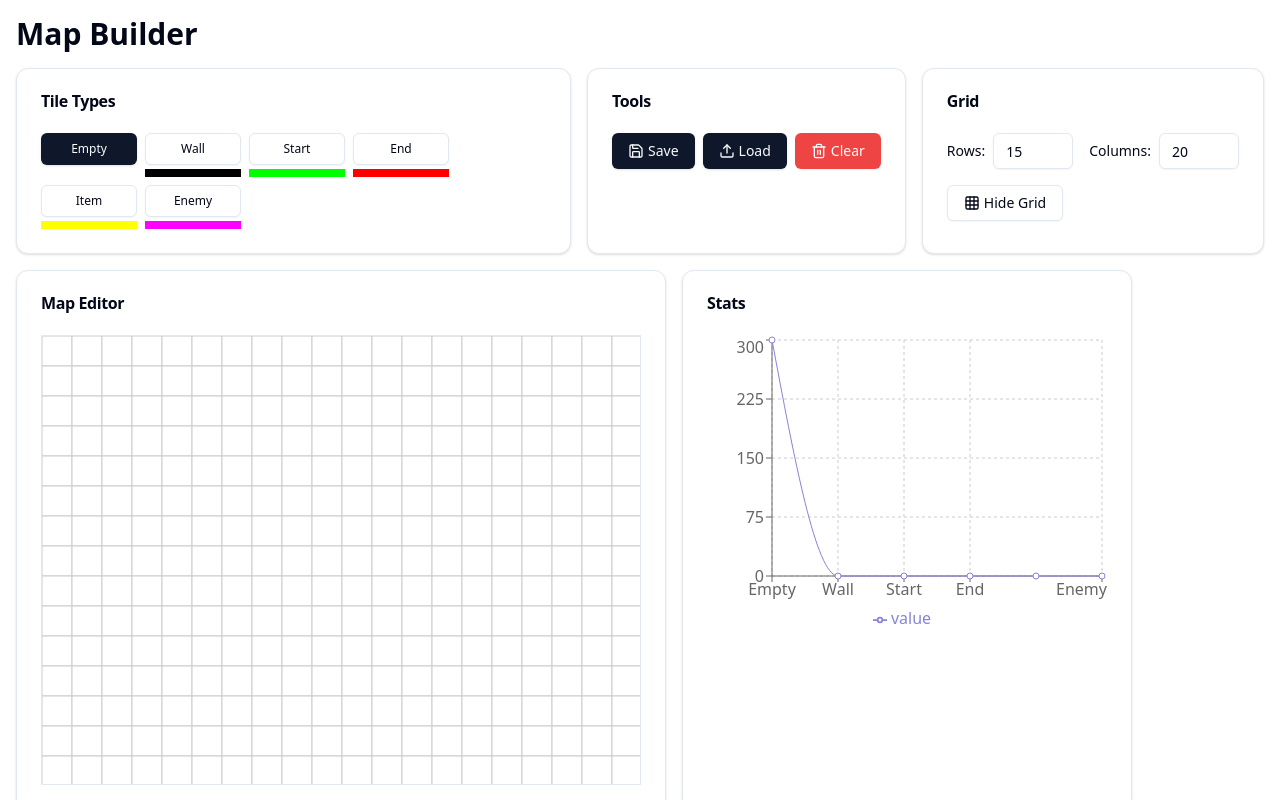
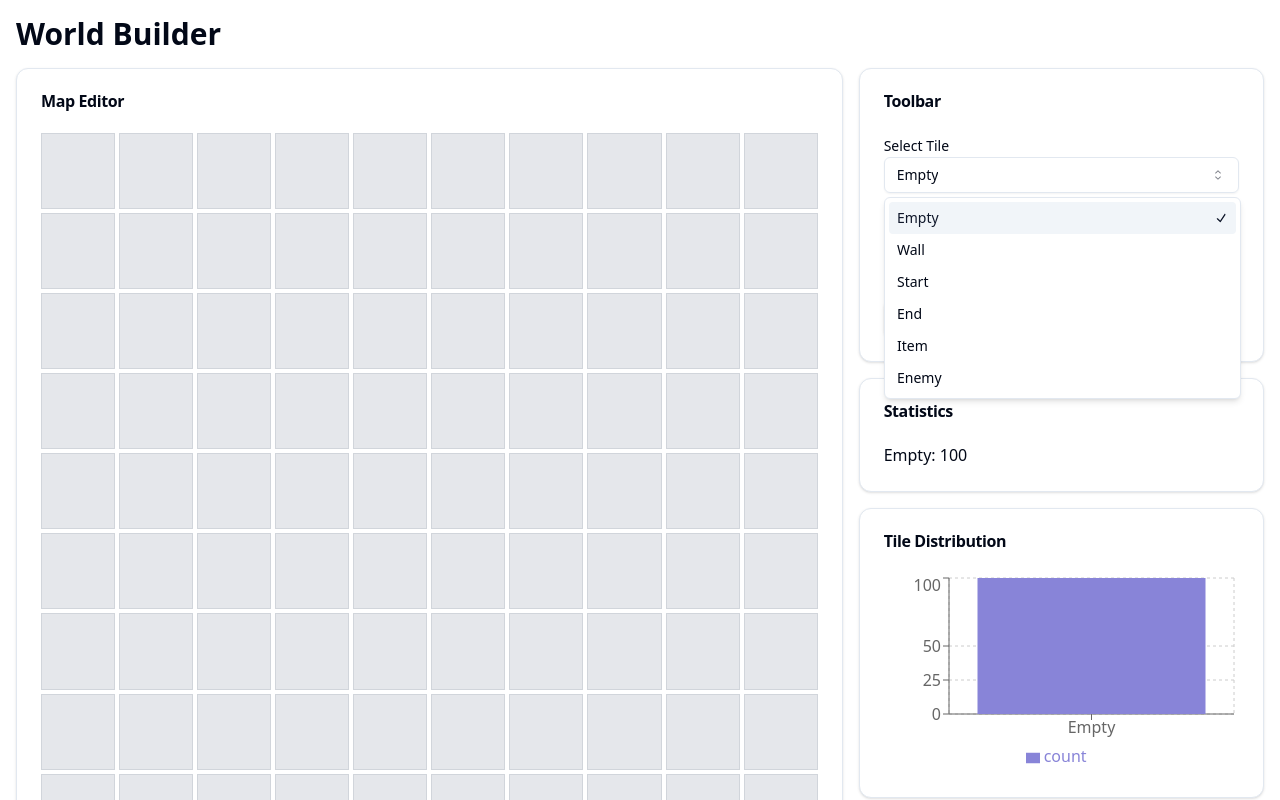
Before and after one commit to trvswgnr/map-builder-webapp, a React (Vite) app: page / in a window 1280 px wide. Both pictures are taken after a click on the button "Empty". Shown: the top 800 px of the page. Built offline with nearby package versions, Linux system fonts and the light colour scheme.

Commit message:
update new

```diff
--- a/package.json
+++ b/package.json
@@ -13,7 +13,9 @@
     "@radix-ui/react-alert-dialog": "^1.1.1",
     "@radix-ui/react-icons": "^1.3.0",
     "@radix-ui/react-label": "^2.1.0",
+    "@radix-ui/react-select": "^2.1.1",
     "@radix-ui/react-separator": "^1.1.0",
+    "@radix-ui/react-slider": "^1.2.0",
     "@radix-ui/react-slot": "^1.1.0",
     "@radix-ui/react-tabs": "^1.1.0",
     "@radix-ui/react-tooltip": "^1.1.2",
--- a/src/App.tsx
+++ b/src/App.tsx
@@ -1,310 +1,215 @@
-import React, { useState, useEffect, useCallback, useRef } from 'react';
-import { LineChart, Line, XAxis, YAxis, CartesianGrid, Tooltip, Legend } from 'recharts';
-import { AlertCircle, Save, Upload, Trash2, Grid } from 'lucide-react';
-import { Alert, AlertDescription, AlertTitle } from './components/ui/alert';
-import { Button } from './components/ui/button';
-import { Card, CardContent, CardHeader, CardTitle } from './components/ui/card';
-import { Input } from './components/ui/input';
-import { Label } from './components/ui/label';
+import { useState, useEffect } from 'react'
+import { Button } from "src/components/ui/button"
+import { Input } from "src/components/ui/input"
+import { Label } from "src/components/ui/label"
+import { Select, SelectContent, SelectItem, SelectTrigger, SelectValue } from "src/components/ui/select"
+import { Slider } from "src/components/ui/slider"
+import { Card, CardContent, CardHeader, CardTitle } from "src/components/ui/card"
+import { BarChart, Bar, XAxis, YAxis, CartesianGrid, Tooltip, Legend, ResponsiveContainer } from 'recharts'
+
+type TileType = 'Empty' | 'Wall' | 'Start' | 'End' | 'Item' | 'Enemy'
 
 interface Tile {
-  type: number;
-  x: number;
-  y: number;
+  type: TileType
 }
 
-interface MapData {
-  width: number;
-  height: number;
-  tiles: Tile[];
+const tileColors: Record<TileType, string> = {
+  Empty: 'bg-gray-200',
+  Wall: 'bg-gray-800',
+  Start: 'bg-green-500',
+  End: 'bg-red-500',
+  Item: 'bg-yellow-500',
+  Enemy: 'bg-purple-500',
 }
 
-const TILE_SIZE = 30;
-const TILE_TYPES = [
-  { id: 0, name: 'Empty', color: '#ffffff' },
-  { id: 1, name: 'Wall', color: '#000000' },
-  { id: 2, name: 'Start', color: '#00ff00' },
-  { id: 3, name: 'End', color: '#ff0000' },
-  { id: 4, name: 'Item', color: '#ffff00' },
-  { id: 5, name: 'Enemy', color: '#ff00ff' },
-];
+export default function WorldBuilder() {
+  const [mapSize, setMapSize] = useState({ width: 10, height: 10 })
+  const [selectedTile, setSelectedTile] = useState<TileType>('Empty')
+  const [map, setMap] = useState<Tile[][]>(
+    Array(mapSize.height).fill(null).map(() => Array(mapSize.width).fill({ type: 'Empty' }))
+  )
+  const [isDragging, setIsDragging] = useState(false)
 
-const App: React.FC = () => {
-  const [mapData, setMapData] = useState<MapData>({
-    width: 20,
-    height: 15,
-    tiles: [],
-  });
-  const [selectedTileType, setSelectedTileType] = useState<number>(1);
-  const [showGrid, setShowGrid] = useState<boolean>(true);
-  const [alertMessage, setAlertMessage] = useState<string | null>(null);
-  const [stats, setStats] = useState<{ name: string; value: number }[]>([]);
-  const [isDrawing, setIsDrawing] = useState<boolean>(false);
-  const svgRef = useRef<SVGSVGElement>(null);
+  // Add useEffect to handle global mouse up event
+  useEffect(() => {
+    const handleGlobalMouseUp = () => {
+      setIsDragging(false)
+    }
 
-  useEffect(() => {
-    initializeMap();
-  }, []);
+    window.addEventListener('mouseup', handleGlobalMouseUp)
 
-  useEffect(() => {
-    updateStats();
-  }, [mapData]);
+    return () => {
+      window.removeEventListener('mouseup', handleGlobalMouseUp)
+    }
+  }, [])
 
-  const initializeMap = () => {
-    const newTiles: Tile[] = [];
-    for (let y = 0; y < mapData.height; y++) {
-      for (let x = 0; x < mapData.width; x++) {
-        newTiles.push({ type: 0, x, y });
+  const handleTileClick = (row: number, col: number) => {
+    const newMap = [...map]
+    newMap[row][col] = { type: selectedTile }
+    setMap(newMap)
+  }
+
+  const handleMouseDown = (row: number, col: number) => {
+    setIsDragging(true)
+    handleTileClick(row, col)
+  }
+
+  const handleMouseEnter = (row: number, col: number) => {
+    if (isDragging) {
+      handleTileClick(row, col)
     }
   }
-    setMapData({ ...mapData, tiles: newTiles });
-  };
-
-  const updateStats = () => {
-    const newStats = TILE_TYPES.map((tileType) => ({
-      name: tileType.name,
-      value: mapData.tiles.filter((tile) => tile.type === tileType.id).length,
-    }));
-    setStats(newStats);
-  };
-
-  const handleTileChange = (x: number, y: number) => {
-    setMapData((prevMapData) => ({
-      ...prevMapData,
-      tiles: prevMapData.tiles.map((tile) =>
-        tile.x === x && tile.y === y ? { ...tile, type: selectedTileType } : tile
-      ),
-    }));
-  };
-
-  const handleMouseDown = (event: React.MouseEvent<SVGSVGElement>) => {
-    setIsDrawing(true);
-    const { x, y } = getTileCoordinates(event);
-    handleTileChange(x, y);
-  };
-
-  const handleMouseMove = (event: React.MouseEvent<SVGSVGElement>) => {
-    if (!isDrawing) return;
-    const { x, y } = getTileCoordinates(event);
-    handleTileChange(x, y);
-  };
-
-  const handleMouseUp = () => {
-    setIsDrawing(false);
-  };
-
-  const handleMouseLeave = () => {
-    setIsDrawing(false);
-  };
-
-  const getTileCoordinates = (event: React.MouseEvent<SVGSVGElement>): { x: number; y: number } => {
-    const svg = svgRef.current;
-    if (!svg) return { x: -1, y: -1 };
-
-    const rect = svg.getBoundingClientRect();
-    const x = Math.floor((event.clientX - rect.left) / TILE_SIZE);
-    const y = Math.floor((event.clientY - rect.top) / TILE_SIZE);
-    return { x, y };
-  };
 
   const handleSave = () => {
-    const jsonData = JSON.stringify(mapData, null, 2);
-    const blob = new Blob([jsonData], { type: 'application/json' });
-    const url = URL.createObjectURL(blob);
-    const a = document.createElement('a');
-    a.href = url;
-    a.download = 'map_data.json';
-    a.click();
-    URL.revokeObjectURL(url);
-    setAlertMessage('Map saved successfully!');
-  };
+    const jsonMap = JSON.stringify(map)
+    const blob = new Blob([jsonMap], { type: 'application/json' })
+    const url = URL.createObjectURL(blob)
+    const a = document.createElement('a')
+    a.href = url
+    a.download = 'world-map.json'
+    a.click()
+  }
 
   const handleLoad = (event: React.ChangeEvent<HTMLInputElement>) => {
-    const file = event.target.files?.[0];
+    const file = event.target.files?.[0]
     if (file) {
-      const reader = new FileReader();
+      const reader = new FileReader()
       reader.onload = (e) => {
-        try {
-          const loadedData = JSON.parse(e.target?.result as string) as MapData;
-          setMapData(loadedData);
-          setAlertMessage('Map loaded successfully!');
-        } catch (error) {
-          setAlertMessage('Error loading map: Invalid JSON format');
+        const content = e.target?.result as string
+        const loadedMap = JSON.parse(content)
+        setMap(loadedMap)
+        setMapSize({ width: loadedMap[0].length, height: loadedMap.length })
       }
-      };
-      reader.readAsText(file);
-    }
-  };
-
-  const handleClear = () => {
-    initializeMap();
-    setAlertMessage('Map cleared!');
-  };
-
-  const handleResize = (newWidth: number, newHeight: number) => {
-    const newTiles: Tile[] = [];
-    for (let y = 0; y < newHeight; y++) {
-      for (let x = 0; x < newWidth; x++) {
-        const existingTile = mapData.tiles.find((tile) => tile.x === x && tile.y === y);
-        newTiles.push(existingTile || { type: 0, x, y });
+      reader.readAsText(file)
     }
   }
-    setMapData({ width: newWidth, height: newHeight, tiles: newTiles });
-  };
 
-  const renderTile = useCallback(
-    (tile: Tile) => {
-      const tileType = TILE_TYPES.find((t) => t.id === tile.type);
-      return (
-        <rect
-          key={`${tile.x}-${tile.y}`}
-          x={tile.x * TILE_SIZE}
-          y={tile.y * TILE_SIZE}
-          width={TILE_SIZE}
-          height={TILE_SIZE}
-          fill={tileType?.color}
-          stroke={showGrid ? '#ccc' : 'none'}
-          strokeWidth={1}
-        />
-      );
-    },
-    [showGrid]
-  );
+  const tileStats = map.flat().reduce((acc, tile) => {
+    acc[tile.type] = (acc[tile.type] || 0) + 1
+    return acc
+  }, {} as Record<TileType, number>)
+
+  const chartData = Object.entries(tileStats).map(([type, count]) => ({ type, count }))
 
   return (
     <div className="container mx-auto p-4">
-      <h1 className="text-3xl font-bold mb-4">Map Builder</h1>
-      <div className="flex mb-4 gap-4">
+      <h1 className="text-3xl font-bold mb-4">World Builder</h1>
+      <div className="grid grid-cols-1 md:grid-cols-3 gap-4">
+        <div className="col-span-2">
           <Card>
             <CardHeader>
-            <CardTitle>Tile Types</CardTitle>
+              <CardTitle>Map Editor</CardTitle>
             </CardHeader>
             <CardContent>
-            <div className="flex flex-wrap gap-2">
-              {TILE_TYPES.map((tileType) => (
-                <div key={tileType.id} className="flex flex-col items-center">
-                  <Button
-                    size="sm"
-                    variant={selectedTileType === tileType.id ? "default" : "outline"}
-                    onClick={() => setSelectedTileType(tileType.id)}
-                    className={`w-24`}
+              <div
+                className="grid gap-1"
+                style={{
+                  gridTemplateColumns: `repeat(${mapSize.width}, minmax(0, 1fr))`,
+                }}
               >
-                    {tileType.name}
-                  </Button>
+                {map.map((row, rowIndex) =>
+                  row.map((tile, colIndex) => (
                     <div
-                    className="w-24 h-2 mt-1"
-                    style={{ backgroundColor: tileType.color }}
-                  />
-                </div>
-              ))}
+                      key={`${rowIndex}-${colIndex}`}
+                      className={`w-full pt-[100%] relative ${tileColors[tile.type]} border border-gray-300`}
+                      onMouseDown={() => handleMouseDown(rowIndex, colIndex)}
+                      onMouseEnter={() => handleMouseEnter(rowIndex, colIndex)}
+                    ></div>
+                  ))
+                )}
               </div>
             </CardContent>
           </Card>
-        <Card>
+        </div>
+        <div>
+          <Card className="mb-4">
             <CardHeader>
-            <CardTitle>Tools</CardTitle>
+              <CardTitle>Toolbar</CardTitle>
             </CardHeader>
             <CardContent>
-            <div className="flex gap-2">
-              <Button onClick={handleSave}>
-                <Save className="mr-1" size={16} /> Save
-              </Button>
+              <div className="space-y-4">
+                <div>
+                  <Label htmlFor="tile-select">Select Tile</Label>
+                  <Select value={selectedTile} onValueChange={(value: TileType) => setSelectedTile(value)}>
+                    <SelectTrigger id="tile-select">
+                      <SelectValue placeholder="Select a tile" />
+                    </SelectTrigger>
+                    <SelectContent>
+                      {Object.keys(tileColors).map((tileType) => (
+                        <SelectItem key={tileType} value={tileType}>
+                          {tileType}
+                        </SelectItem>
+                      ))}
+                    </SelectContent>
+                  </Select>
+                </div>
+                <div>
+                  <Label htmlFor="map-width">Map Width</Label>
+                  <Slider
+                    id="map-width"
+                    min={5}
+                    max={20}
+                    step={1}
+                    value={[mapSize.width]}
+                    onValueChange={(value) => setMapSize((prev) => ({ ...prev, width: value[0] }))}
+                  />
+                </div>
+                <div>
+                  <Label htmlFor="map-height">Map Height</Label>
+                  <Slider
+                    id="map-height"
+                    min={5}
+                    max={20}
+                    step={1}
+                    value={[mapSize.height]}
+                    onValueChange={(value) => setMapSize((prev) => ({ ...prev, height: value[0] }))}
+                  />
+                </div>
+                <div className="space-x-2">
+                  <Button onClick={handleSave}>Save Map</Button>
                   <Button asChild>
                     <label>
-                  <Upload className="mr-1" size={16} /> Load
-                  <input type="file" className="hidden" onChange={handleLoad} accept=".json" />
+                      Load Map
+                      <Input type="file" className="hidden" onChange={handleLoad} accept=".json" />
                     </label>
-              </Button>
-              <Button variant="destructive" onClick={handleClear}>
-                <Trash2 className="mr-1" size={16} /> Clear
-              </Button>
-
-            </div>
-          </CardContent>
-        </Card>
-        <Card>
-          <CardHeader>
-            <CardTitle>Grid</CardTitle>
-          </CardHeader>
-          <CardContent>
-            <div className="flex flex-col gap-4">
-              <div className="flex items-center gap-4">
-                <div className="flex items-center gap-2">
-                  <Label htmlFor="height">Rows:</Label>
-                  <Input
-                    id="height"
-                    type="number"
-                    value={mapData.height}
-                    onChange={(e) => handleResize(mapData.width, parseInt(e.target.value))}
-                    className="w-20"
-                  />
-                </div>
-                <div className="flex items-center gap-2">
-                  <Label htmlFor="width">Columns:</Label>
-                  <Input
-                    id="width"
-                    type="number"
-                    value={mapData.width}
-                    onChange={(e) => handleResize(parseInt(e.target.value), mapData.height)}
-                    className="w-20"
-                  />
-                </div>
-              </div>
-              <div>
-                <Button variant="outline" onClick={() => setShowGrid(!showGrid)}>
-                  <Grid className="mr-1" size={16} /> {showGrid ? 'Hide Grid' : 'Show Grid'}
                   </Button>
                 </div>
               </div>
             </CardContent>
           </Card>
-      </div>
-
-      {alertMessage && (
-        <Alert className="mb-4">
-          <AlertCircle className="h-4 w-4" />
-          <AlertTitle>Info</AlertTitle>
-          <AlertDescription>{alertMessage}</AlertDescription>
-        </Alert>
-      )}
-      <div className="flex">
-        <Card className="mr-4">
+          <Card className="mb-4">
             <CardHeader>
-            <CardTitle>Map Editor</CardTitle>
+              <CardTitle>Statistics</CardTitle>
             </CardHeader>
             <CardContent>
-            <svg
-              ref={svgRef}
-              width={mapData.width * TILE_SIZE}
-              height={mapData.height * TILE_SIZE}
-              className="border"
-              onMouseDown={handleMouseDown}
-              onMouseMove={handleMouseMove}
-              onMouseUp={handleMouseUp}
-              onMouseLeave={handleMouseLeave}
-            >
-              {mapData.tiles.map(renderTile)}
-            </svg>
+              <ul>
+                {Object.entries(tileStats).map(([type, count]) => (
+                  <li key={type}>
+                    {type}: {count}
+                  </li>
+                ))}
+              </ul>
             </CardContent>
           </Card>
           <Card>
             <CardHeader>
-            <CardTitle>Stats</CardTitle>
+              <CardTitle>Tile Distribution</CardTitle>
             </CardHeader>
             <CardContent>
-            <LineChart width={400} height={300} data={stats}>
+              <ResponsiveContainer width="100%" height={200}>
+                <BarChart data={chartData}>
                   <CartesianGrid strokeDasharray="3 3" />
-              <XAxis dataKey="name" />
+                  <XAxis dataKey="type" />
                   <YAxis />
                   <Tooltip />
                   <Legend />
-              <Line type="monotone" dataKey="value" stroke="#8884d8" />
-            </LineChart>
+                  <Bar dataKey="count" fill="#8884d8" />
+                </BarChart>
+              </ResponsiveContainer>
             </CardContent>
           </Card>
         </div>
       </div>
-  );
-};
-
-export default App;
+    </div>
+  )
+}
--- /dev/null
+++ b/src/components/ui/select.tsx
@@ -0,0 +1,162 @@
+import * as React from "react"
+import {
+  CaretSortIcon,
+  CheckIcon,
+  ChevronDownIcon,
+  ChevronUpIcon,
+} from "@radix-ui/react-icons"
+import * as SelectPrimitive from "@radix-ui/react-select"
+
+import { cn } from "src/lib/utils"
+
+const Select = SelectPrimitive.Root
+
+const SelectGroup = SelectPrimitive.Group
+
+const SelectValue = SelectPrimitive.Value
+
+const SelectTrigger = React.forwardRef<
+  React.ElementRef<typeof SelectPrimitive.Trigger>,
+  React.ComponentPropsWithoutRef<typeof SelectPrimitive.Trigger>
+>(({ className, children, ...props }, ref) => (
+  <SelectPrimitive.Trigger
+    ref={ref}
+    className={cn(
+      "flex h-9 w-full items-center justify-between whitespace-nowrap rounded-md border border-input bg-transparent px-3 py-2 text-sm shadow-sm ring-offset-background placeholder:text-muted-foreground focus:outline-none focus:ring-1 focus:ring-ring disabled:cursor-not-allowed disabled:opacity-50 [&>span]:line-clamp-1",
+      className
+    )}
+    {...props}
+  >
+    {children}
+    <SelectPrimitive.Icon asChild>
+      <CaretSortIcon className="h-4 w-4 opacity-50" />
+    </SelectPrimitive.Icon>
+  </SelectPrimitive.Trigger>
+))
+SelectTrigger.displayName = SelectPrimitive.Trigger.displayName
+
+const SelectScrollUpButton = React.forwardRef<
+  React.ElementRef<typeof SelectPrimitive.ScrollUpButton>,
+  React.ComponentPropsWithoutRef<typeof SelectPrimitive.ScrollUpButton>
+>(({ className, ...props }, ref) => (
+  <SelectPrimitive.ScrollUpButton
+    ref={ref}
+    className={cn(
+      "flex cursor-default items-center justify-center py-1",
+      className
+    )}
+    {...props}
+  >
+    <ChevronUpIcon />
+  </SelectPrimitive.ScrollUpButton>
+))
+SelectScrollUpButton.displayName = SelectPrimitive.ScrollUpButton.displayName
+
+const SelectScrollDownButton = React.forwardRef<
+  React.ElementRef<typeof SelectPrimitive.ScrollDownButton>,
+  React.ComponentPropsWithoutRef<typeof SelectPrimitive.ScrollDownButton>
+>(({ className, ...props }, ref) => (
+  <SelectPrimitive.ScrollDownButton
+    ref={ref}
+    className={cn(
+      "flex cursor-default items-center justify-center py-1",
+      className
+    )}
+    {...props}
+  >
+    <ChevronDownIcon />
+  </SelectPrimitive.ScrollDownButton>
+))
+SelectScrollDownButton.displayName =
+  SelectPrimitive.ScrollDownButton.displayName
+
+const SelectContent = React.forwardRef<
+  React.ElementRef<typeof SelectPrimitive.Content>,
+  React.ComponentPropsWithoutRef<typeof SelectPrimitive.Content>
+>(({ className, children, position = "popper", ...props }, ref) => (
+  <SelectPrimitive.Portal>
+    <SelectPrimitive.Content
+      ref={ref}
+      className={cn(
+        "relative z-50 max-h-96 min-w-[8rem] overflow-hidden rounded-md border bg-popover text-popover-foreground shadow-md data-[state=open]:animate-in data-[state=closed]:animate-out data-[state=closed]:fade-out-0 data-[state=open]:fade-in-0 data-[state=closed]:zoom-out-95 data-[state=open]:zoom-in-95 data-[side=bottom]:slide-in-from-top-2 data-[side=left]:slide-in-from-right-2 data-[side=right]:slide-in-from-left-2 data-[side=top]:slide-in-from-bottom-2",
+        position === "popper" &&
+          "data-[side=bottom]:translate-y-1 data-[side=left]:-translate-x-1 data-[side=right]:translate-x-1 data-[side=top]:-translate-y-1",
+        className
+      )}
+      position={position}
+      {...props}
+    >
+      <SelectScrollUpButton />
+      <SelectPrimitive.Viewport
+        className={cn(
+          "p-1",
+          position === "popper" &&
+            "h-[var(--radix-select-trigger-height)] w-full min-w-[var(--radix-select-trigger-width)]"
+        )}
+      >
+        {children}
+      </SelectPrimitive.Viewport>
+      <SelectScrollDownButton />
+    </SelectPrimitive.Content>
+  </SelectPrimitive.Portal>
+))
+SelectContent.displayName = SelectPrimitive.Content.displayName
+
+const SelectLabel = React.forwardRef<
+  React.ElementRef<typeof SelectPrimitive.Label>,
+  React.ComponentPropsWithoutRef<typeof SelectPrimitive.Label>
+>(({ className, ...props }, ref) => (
+  <SelectPrimitive.Label
+    ref={ref}
+    className={cn("px-2 py-1.5 text-sm font-semibold", className)}
+    {...props}
+  />
+))
+SelectLabel.displayName = SelectPrimitive.Label.displayName
+
+const SelectItem = React.forwardRef<
+  React.ElementRef<typeof SelectPrimitive.Item>,
+  React.ComponentPropsWithoutRef<typeof SelectPrimitive.Item>
+>(({ className, children, ...props }, ref) => (
+  <SelectPrimitive.Item
+    ref={ref}
+    className={cn(
+      "relative flex w-full cursor-default select-none items-center rounded-sm py-1.5 pl-2 pr-8 text-sm outline-none focus:bg-accent focus:text-accent-foreground data-[disabled]:pointer-events-none data-[disabled]:opacity-50",
+      className
+    )}
+    {...props}
+  >
+    <span className="absolute right-2 flex h-3.5 w-3.5 items-center justify-center">
+      <SelectPrimitive.ItemIndicator>
+        <CheckIcon className="h-4 w-4" />
+      </SelectPrimitive.ItemIndicator>
+    </span>
+    <SelectPrimitive.ItemText>{children}</SelectPrimitive.ItemText>
+  </SelectPrimitive.Item>
+))
+SelectItem.displayName = SelectPrimitive.Item.displayName
+
+const SelectSeparator = React.forwardRef<
+  React.ElementRef<typeof SelectPrimitive.Separator>,
+  React.ComponentPropsWithoutRef<typeof SelectPrimitive.Separator>
+>(({ className, ...props }, ref) => (
+  <SelectPrimitive.Separator
+    ref={ref}
+    className={cn("-mx-1 my-1 h-px bg-muted", className)}
+    {...props}
+  />
+))
+SelectSeparator.displayName = SelectPrimitive.Separator.displayName
+
+export {
+  Select,
+  SelectGroup,
+  SelectValue,
+  SelectTrigger,
+  SelectContent,
+  SelectLabel,
+  SelectItem,
+  SelectSeparator,
+  SelectScrollUpButton,
+  SelectScrollDownButton,
+}
--- /dev/null
+++ b/src/components/ui/slider.tsx
@@ -0,0 +1,26 @@
+import * as React from "react"
+import * as SliderPrimitive from "@radix-ui/react-slider"
+
+import { cn } from "src/lib/utils"
+
+const Slider = React.forwardRef<
+  React.ElementRef<typeof SliderPrimitive.Root>,
+  React.ComponentPropsWithoutRef<typeof SliderPrimitive.Root>
+>(({ className, ...props }, ref) => (
+  <SliderPrimitive.Root
+    ref={ref}
+    className={cn(
+      "relative flex w-full touch-none select-none items-center",
+      className
+    )}
+    {...props}
+  >
+    <SliderPrimitive.Track className="relative h-1.5 w-full grow overflow-hidden rounded-full bg-primary/20">
+      <SliderPrimitive.Range className="absolute h-full bg-primary" />
+    </SliderPrimitive.Track>
+    <SliderPrimitive.Thumb className="block h-4 w-4 rounded-full border border-primary/50 bg-background shadow transition-colors focus-visible:outline-none focus-visible:ring-1 focus-visible:ring-ring disabled:pointer-events-none disabled:opacity-50" />
+  </SliderPrimitive.Root>
+))
+Slider.displayName = SliderPrimitive.Root.displayName
+
+export { Slider }
```
Also changed, not shown: 1 other file (tests, documents, lock files or other folders). Lines whose indentation alone changed are shown as unchanged.
